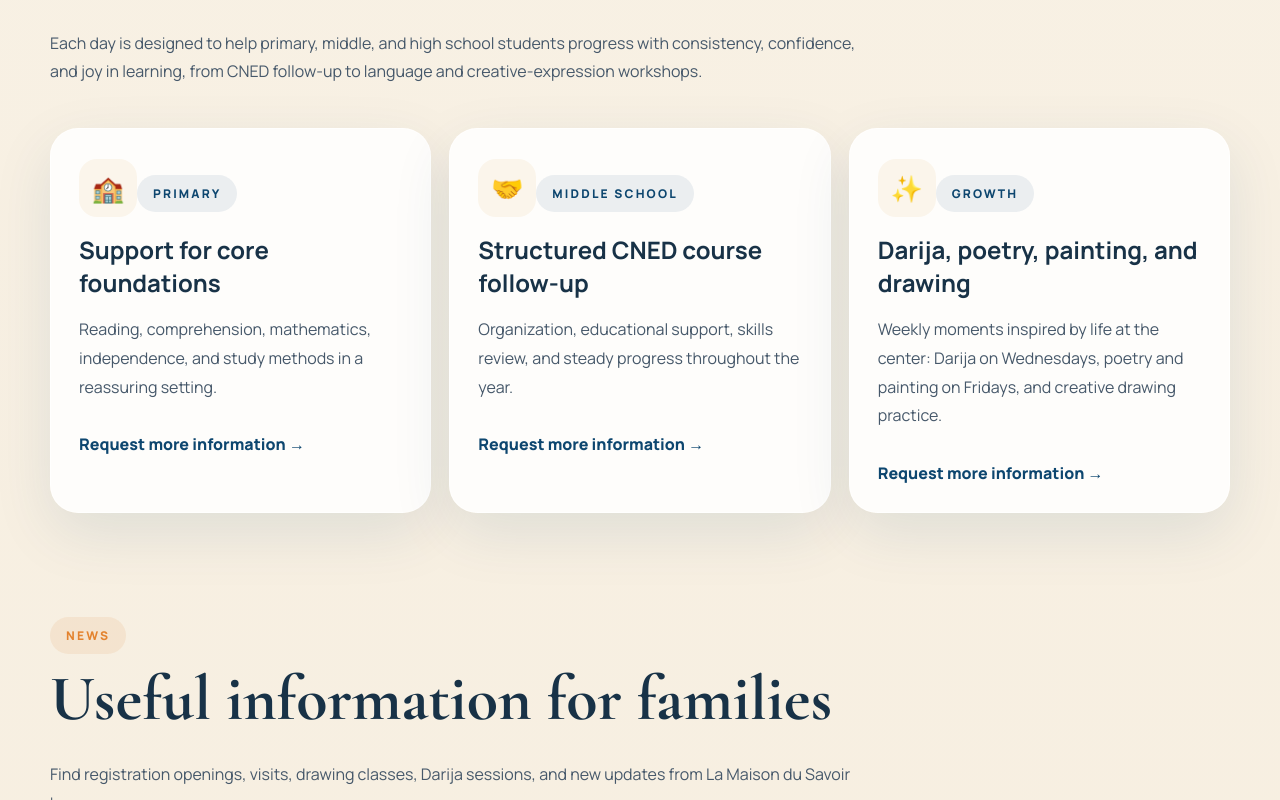
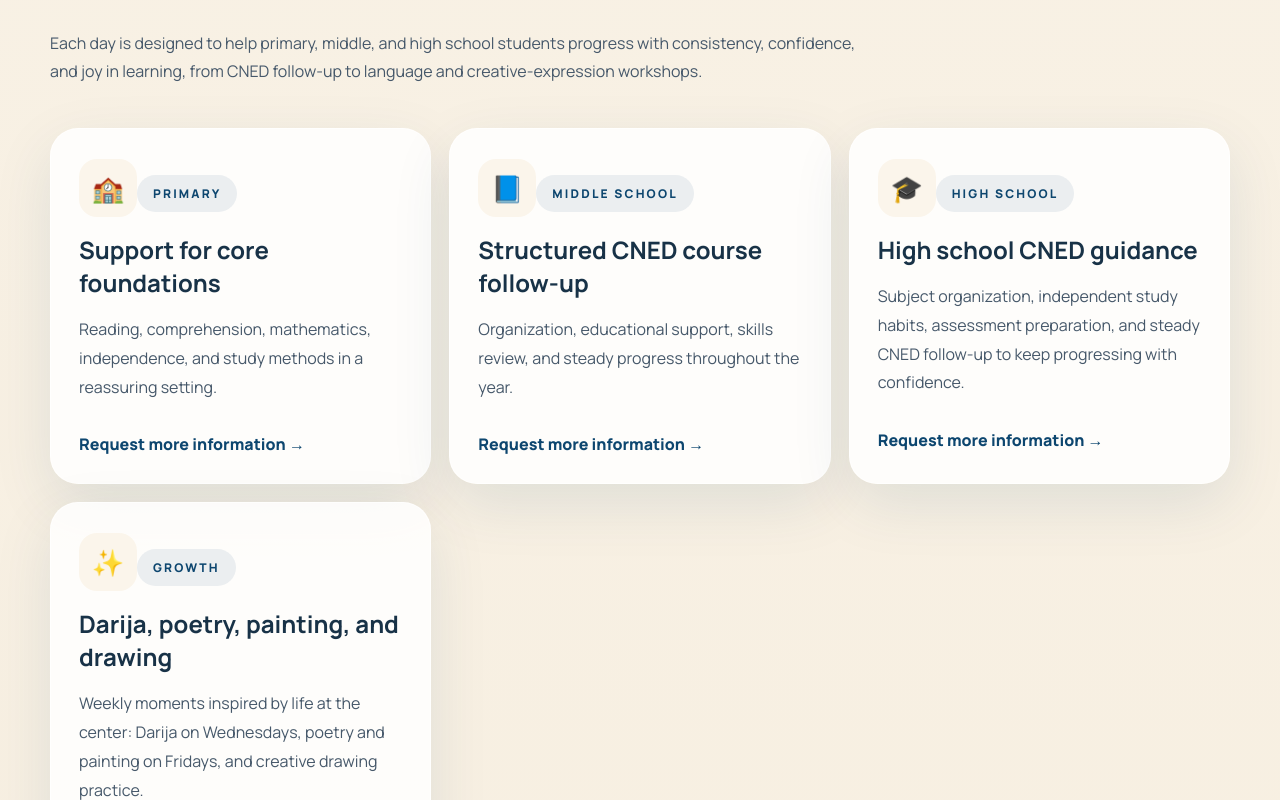
Before and after one commit to yahya1900/la-maison-du-savoir, a React (Vite) app: page / in a window 1280 px wide. Shown: the part 4360-5160 px from the top of the page. Built offline with nearby package versions, Linux system fonts and the light colour scheme.

Commit message:
Add high school program card

```diff
--- a/assets/translations.js
+++ b/assets/translations.js
@@ -189,6 +189,11 @@ export const siteTranslations = {
           text: "Organisation, soutien pédagogique, vérification des acquis et progression régulière tout au long de l'année."
         },
         three: {
+          badge: "Lycée",
+          title: "Accompagnement du lycée",
+          text: "Organisation des matières, autonomie, préparation aux évaluations et suivi CNED régulier pour avancer avec méthode."
+        },
+        four: {
           badge: "Ouverture",
           title: "Ateliers créatifs et expression",
           text: "Des temps complémentaires pour développer confiance, curiosité, langage et plaisir d'apprendre."
@@ -438,6 +443,11 @@ export const siteTranslations = {
           text: "Organization, educational support, skills review, and steady progress throughout the year."
         },
         three: {
+          badge: "High School",
+          title: "High school CNED guidance",
+          text: "Subject organization, independent study habits, assessment preparation, and steady CNED follow-up to keep progressing with confidence."
+        },
+        four: {
           badge: "Growth",
           title: "Creative workshops and expression",
           text: "Complementary moments to build confidence, curiosity, language, and the joy of learning."
@@ -687,6 +697,11 @@ export const siteTranslations = {
           text: "تنظيم، دعم تربوي، تتبّع للمكتسبات وتقدم منتظم طوال السنة."
         },
         three: {
+          badge: "الثانوي",
+          title: "مرافقة مخصصة للثانوي",
+          text: "تنظيم المواد، تنمية الاستقلالية، التحضير للتقييمات ومتابعة CNED بانتظام من أجل تقدّم واضح ومنهجي."
+        },
+        four: {
           badge: "انفتاح",
           title: "ورشات إبداعية وتعبير",
           text: "أوقات مكمّلة لتنمية الثقة والفضول واللغة ومتعة التعلّم."
@@ -936,6 +951,11 @@ export const siteTranslations = {
           text: "Organización, apoyo pedagógico, revisión de conocimientos y progreso constante a lo largo del año."
         },
         three: {
+          badge: "Liceo",
+          title: "Acompañamiento específico para liceo",
+          text: "Organización de materias, autonomía, preparación de evaluaciones y seguimiento CNED constante para avanzar con método."
+        },
+        four: {
           badge: "Apertura",
           title: "Talleres creativos y expresión",
           text: "Momentos complementarios para desarrollar confianza, curiosidad, lenguaje y gusto por aprender."
--- a/src/App.tsx
+++ b/src/App.tsx
@@ -53,7 +53,7 @@ const stats: Array<{ value: number; key: "one" | "two" | "three" | "four"; prefi
   { value: 100, key: "three", prefix: "+" },
   { value: 10, key: "four", prefix: "+" }
 ];
-const programIcons = ["🏫", "🤝", "✨"] as const;
+const programIcons = ["🏫", "📘", "🎓", "✨"] as const;
 const newsAccents = ["sunrise", "ocean", "meadow", "sunrise"] as const;
 
 const copyEnhancements: Record<LanguageCode, any> = {
@@ -100,7 +100,7 @@ const copyEnhancements: Record<LanguageCode, any> = {
         text: "Chaque journée est pensée pour aider les élèves du primaire, du collège et du lycée à progresser avec régularité, confiance et plaisir d'apprendre, du suivi CNED aux ateliers de langue et d'expression."
       },
       cards: {
-        three: {
+        four: {
           title: "Darija, poésie, peinture et dessin",
           text: "Des rendez-vous hebdomadaires inspirés de la vie du lieu : darija le mercredi, poésie et peinture le vendredi, dessin et pratique créative."
         }
@@ -178,7 +178,7 @@ const copyEnhancements: Record<LanguageCode, any> = {
         text: "Each day is designed to help primary, middle, and high school students progress with consistency, confidence, and joy in learning, from CNED follow-up to language and creative-expression workshops."
       },
       cards: {
-        three: {
+        four: {
           title: "Darija, poetry, painting, and drawing",
           text: "Weekly moments inspired by life at the center: Darija on Wednesdays, poetry and painting on Fridays, and creative drawing practice."
         }
@@ -256,7 +256,7 @@ const copyEnhancements: Record<LanguageCode, any> = {
         text: "كل يوم مُصمم لمساعدة تلاميذ الابتدائي والإعدادي والثانوي على التقدّم بثبات وثقة ومتعة في التعلّم، من متابعة CNED إلى ورشات اللغة والتعبير."
       },
       cards: {
-        three: {
+        four: {
           title: "الدارجة والشعر والتلوين والرسم",
           text: "مواعيد أسبوعية مستوحاة من حياة الفضاء: الدارجة يوم الأربعاء، والشعر والتلوين يوم الجمعة، والرسم والتجارب الإبداعية."
         }
@@ -334,7 +334,7 @@ const copyEnhancements: Record<LanguageCode, any> = {
         text: "Cada jornada está pensada para ayudar a los alumnos de primaria, colegio y liceo a avanzar con regularidad, confianza y gusto por aprender, desde el seguimiento CNED hasta los talleres de lengua y expresión."
       },
       cards: {
-        three: {
+        four: {
           title: "Darija, poesía, pintura y dibujo",
           text: "Encuentros semanales inspirados en la vida del lugar: darija los miércoles, poesía y pintura los viernes, dibujo y práctica creativa."
         }
@@ -924,7 +924,7 @@ function App() {
   const previewGalleryCards = galleryCards.slice(0, GALLERY_PREVIEW_COUNT);
   const visibleGalleryCards = showAllGalleryItems ? galleryCards : previewGalleryCards;
   const hasHiddenGalleryItems = galleryCards.length > GALLERY_PREVIEW_COUNT;
-  const programCards = [copy.programs.cards.one, copy.programs.cards.two, copy.programs.cards.three];
+  const programCards = [copy.programs.cards.one, copy.programs.cards.two, copy.programs.cards.three, copy.programs.cards.four];
   const stepCards = [extraCopy.steps.cards.one, extraCopy.steps.cards.two, extraCopy.steps.cards.three];
   const faqItems = extraCopy.faq.items as Array<{ q: string; a: string }>;
   const customAcupunctureNewsCard =
```
